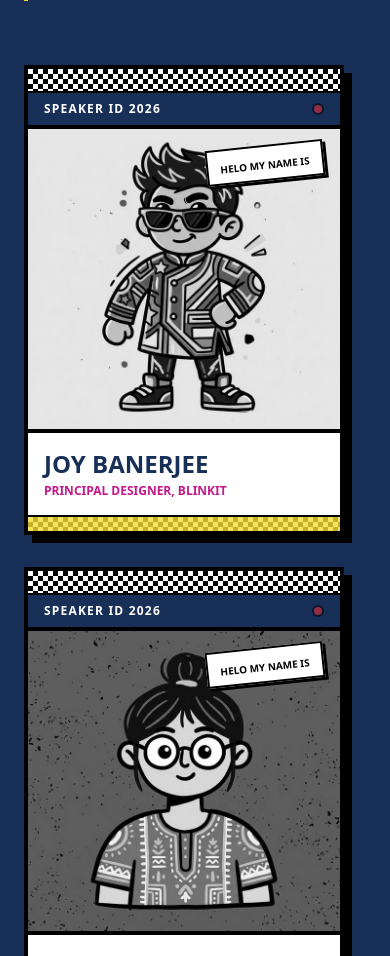
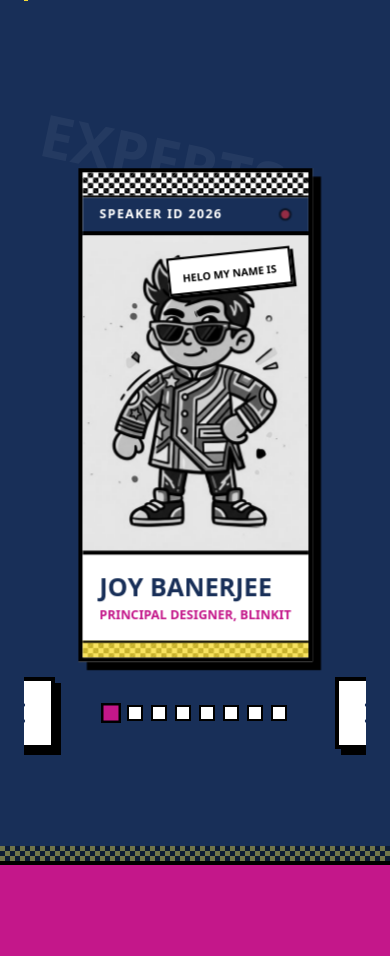
Before and after one commit to kapish9741/DesignX, a Next.js app: page / in a window 390 px wide. Shown: the part 2906-3862 px from the top of the page. Built offline with nearby package versions, Linux system fonts and the light colour scheme; a web font is replaced by a local one.

Commit message:
feat: implement premium multi-stop gradient and staggered speaker carousel

```diff
--- a/src/app/globals.css
+++ b/src/app/globals.css
@@ -122,3 +122,17 @@
   background-image: url("https://grainy-gradients.vercel.app/noise.svg");
   z-index: 1;
 }
+
+/* Premium Multi-stop Gradient */
+.bg-designx-gradient {
+  background: linear-gradient(
+    180deg,
+    #182F58 0%,
+    #00c6ff 20%,
+    #0072ff 40%,
+    #8e2de2 60%,
+    #f43f5e 80%,
+    #ff0080 100%
+  );
+  background-attachment: fixed;
+}
--- a/src/app/page.tsx
+++ b/src/app/page.tsx
@@ -5,6 +5,7 @@
 import Countdown from "@/components/Countdown";
 import Marquee from "@/components/Marquee";
 import SpeakerCard from "@/components/SpeakerCard";
+import SpeakerCarousel from "@/components/SpeakerCarousel";
 import NumberTrail from "@/components/NumberTrail";
 import { Star, Trophy, Palette, Mic, ArrowRight, Zap, Target, Image as ImageIcon, Clock, Calendar, Github, Twitter, Instagram, Linkedin } from "lucide-react";
 
@@ -38,7 +39,7 @@
   };
 
   return (
-    <div className="min-h-screen w-full bg-[#182F58] relative overflow-hidden flex flex-col pt-12">
+    <div className="min-h-screen w-full bg-designx-gradient relative overflow-hidden flex flex-col pt-12">
       <NumberTrail />
       {/* Background Texture Overlay */}
       <div className="absolute inset-0 z-0 opacity-15 pointer-events-none bg-[url('/bg-texture.png')] bg-repeat bg-center mix-blend-overlay"></div>
@@ -218,76 +219,18 @@
             </p>
           </div>
 
-          <div className="grid grid-cols-1 md:grid-cols-2 lg:grid-cols-4 gap-8">
-            <SpeakerCard
-              name="Joy Banerjee"
-              role="Principal Designer, Blinkit"
-              image="/speaker1.png"
-              color="#F7DD37"
-            />
-            <motion.div initial={{ y: 40 }} animate={{ y: 0 }} transition={{ delay: 0.1 }}>
-              <SpeakerCard
-                name="Ankit Goswami"
-                role="Staff Designer, Expedia"
-                image="/speaker2.png"
-                color="#C4178A"
-              />
-            </motion.div>
-            <motion.div initial={{ y: -20 }} animate={{ y: 0 }} transition={{ delay: 0.2 }}>
-              <SpeakerCard
-                name="Anil Reddy"
-                role="Keynote Speaker"
-                image="/speaker3.png"
-                color="#FC3BF0"
-              />
-            </motion.div>
-            <motion.div initial={{ y: 60 }} animate={{ y: 0 }} transition={{ delay: 0.3 }}>
-              <SpeakerCard
-                name="Tusharkant Cangia"
-                role="Creative Dir., Tata Elxsi"
-                image="/speaker4.png"
-                color="#182F58"
-              />
-            </motion.div>
-
-            {/* Row 2 */}
-            <motion.div initial={{ y: 20 }} animate={{ y: 0 }} transition={{ delay: 0.4 }}>
-              <SpeakerCard
-                name="Shweta Hingane"
-                role="Founder, The.archart"
-                image="/speakers_extra.png"
-                color="#F7DD37"
-                objectPosition="0% center"
-              />
-            </motion.div>
-            <motion.div initial={{ y: -30 }} animate={{ y: 0 }} transition={{ delay: 0.5 }}>
-              <SpeakerCard
-                name="Parth & Akshat"
-                role="Founders, Hiredesigners"
-                image="/speakers_extra.png"
-                color="#C4178A"
-                objectPosition="33.33% center"
-              />
-            </motion.div>
-            <motion.div initial={{ y: 50 }} animate={{ y: 0 }} transition={{ delay: 0.6 }}>
-              <SpeakerCard
-                name="Nitin Nagdavane"
-                role="Design Head, Honda"
-                image="/speakers_extra.png"
-                color="#FC3BF0"
-                objectPosition="66.66% center"
-              />
-            </motion.div>
-            <motion.div initial={{ y: -10 }} animate={{ y: 0 }} transition={{ delay: 0.7 }}>
-              <SpeakerCard
-                name="Gavin Remedios"
-                role="Design Head, IBM"
-                image="/speakers_extra.png"
-                color="#182F58"
-                objectPosition="100% center"
-              />
-            </motion.div>
-          </div>
+          <SpeakerCarousel
+            speakers={[
+              { name: "Joy Banerjee", role: "Principal Designer, Blinkit", image: "/speaker1.png", color: "#F7DD37" },
+              { name: "Ankit Goswami", role: "Staff Designer, Expedia", image: "/speaker2.png", color: "#C4178A" },
+              { name: "Anil Reddy", role: "Keynote Speaker", image: "/speaker3.png", color: "#FC3BF0" },
+              { name: "Tusharkant Cangia", role: "Creative Dir., Tata Elxsi", image: "/speaker4.png", color: "#182F58" },
+              { name: "Shweta Hingane", role: "Founder, The.archart", image: "/speakers_extra.png", color: "#F7DD37", objectPosition: "0% center" },
+              { name: "Parth & Akshat", role: "Founders, Hiredesigners", image: "/speakers_extra.png", color: "#C4178A", objectPosition: "33.33% center" },
+              { name: "Nitin Nagdavane", role: "Design Head, Honda", image: "/speakers_extra.png", color: "#FC3BF0", objectPosition: "66.66% center" },
+              { name: "Gavin Remedios", role: "Design Head, IBM", image: "/speakers_extra.png", color: "#182F58", objectPosition: "100% center" },
+            ]}
+          />
         </div>
         <div className="absolute bottom-0 left-0 w-full h-[15px] checkered-bg-yellow opacity-40"></div>
       </section>
--- /dev/null
+++ b/src/components/SpeakerCarousel.tsx
@@ -0,0 +1,96 @@
+"use client";
+import React, { useState } from "react";
+import { motion, AnimatePresence } from "framer-motion";
+import SpeakerCard from "./SpeakerCard";
+import { ChevronLeft, ChevronRight } from "lucide-react";
+
+interface Speaker {
+  name: string;
+  role: string;
+  image: string;
+  color: string;
+  objectPosition?: string;
+}
+
+interface SpeakerCarouselProps {
+  speakers: Speaker[];
+}
+
+const SpeakerCarousel = ({ speakers }: SpeakerCarouselProps) => {
+  const [active, setActive] = useState(0);
+
+  const next = () => {
+    setActive((prev) => (prev + 1) % speakers.length);
+  };
+
+  const prev = () => {
+    setActive((prev) => (prev - 1 + speakers.length) % speakers.length);
+  };
+
+  return (
+    <div className="relative w-full max-w-7xl mx-auto h-[700px] flex items-center justify-center overflow-hidden">
+      {/* Cards Container */}
+      <div className="relative w-full h-[600px] flex items-center justify-center">
+        <AnimatePresence mode="popLayout">
+          {speakers.map((speaker, index) => {
+            const relativePos = index - active;
+
+            // Handle wrapping logic for circular feel if needed,
+            // but for now simple linear stagger
+            const isVisible = Math.abs(relativePos) <= 2;
+
+            return (
+              <motion.div
+                key={`${speaker.name}-${index}`}
+                initial={false}
+                animate={{
+                  x: relativePos * 340, // Horizontal spacing
+                  rotate: relativePos * 8, // Fan-like tilt
+                  scale: relativePos === 0 ? 1.05 : 0.9,
+                  zIndex: 50 - Math.abs(relativePos),
+                  opacity: isVisible ? 1 : 0,
+                  filter: relativePos === 0 ? "grayscale(0%)" : "grayscale(50%)",
+                }}
+                transition={{
+                  type: "spring",
+                  stiffness: 260,
+                  damping: 25,
+                }}
+                className="absolute cursor-pointer"
+                onClick={() => setActive(index)}
+              >
+                <SpeakerCard {...speaker} />
+              </motion.div>
+            );
+          })}
+        </AnimatePresence>
+      </div>
+
+      {/* Navigation Controls */}
+      <div className="absolute bottom-4 left-0 w-full flex justify-center items-center gap-12 z-[100]">
+        <button
+          onClick={prev}
+          className="p-4 bg-white border-4 border-black shadow-[6px_6px_0px_#000] active:shadow-none active:translate-x-1 active:translate-y-1 hover:bg-[#F7DD37] transition-all"
+        >
+          <ChevronLeft size={32} strokeWidth={3} />
+        </button>
+        <div className="flex gap-2">
+          {speakers.map((_, i) => (
+            <div
+              key={i}
+              className={`w-4 h-4 border-2 border-black transition-all ${i === active ? 'bg-[#C4178A] scale-125' : 'bg-white'}`}
+            />
+          ))}
+        </div>
+        <button
+          onClick={next}
+          className="p-4 bg-white border-4 border-black shadow-[6px_6px_0px_#000] active:shadow-none active:translate-x-1 active:translate-y-1 hover:bg-[#F7DD37] transition-all"
+        >
+          <ChevronRight size={32} strokeWidth={3} />
+        </button>
+      </div>
+    </div>
+  );
+};
+
+export default SpeakerCarousel;
```
